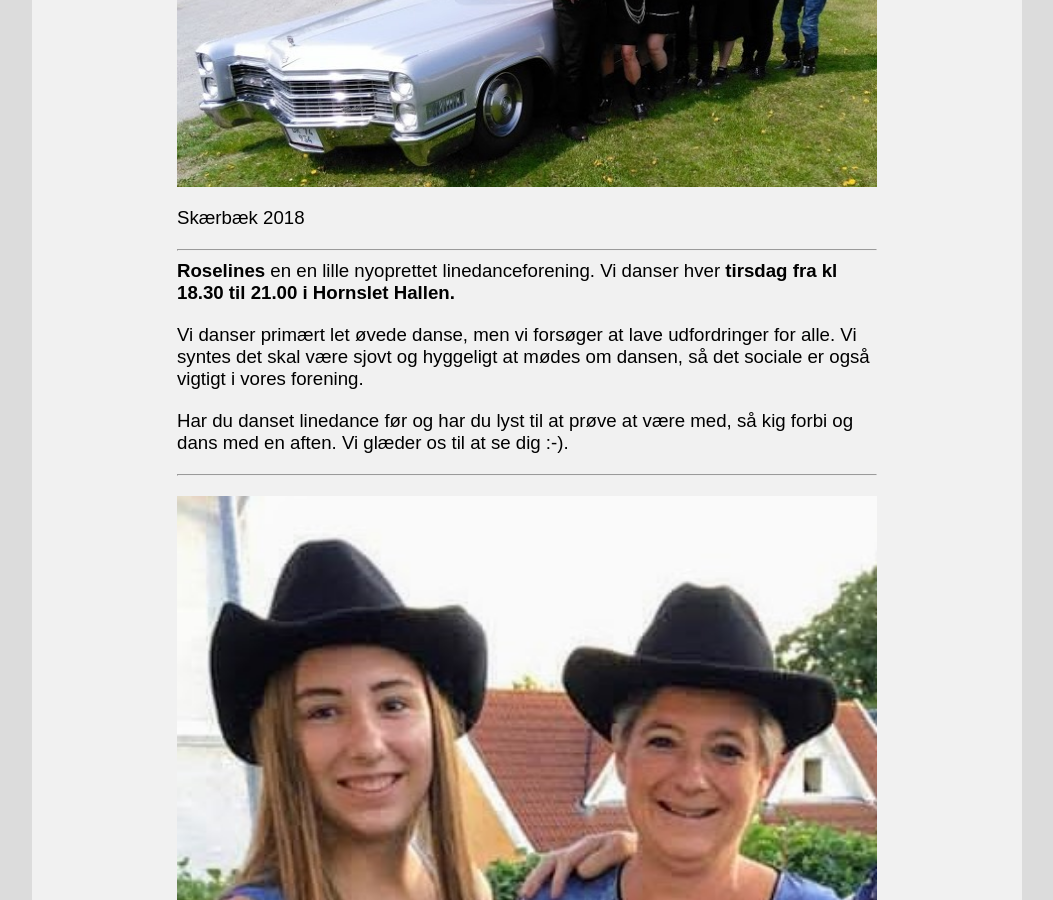
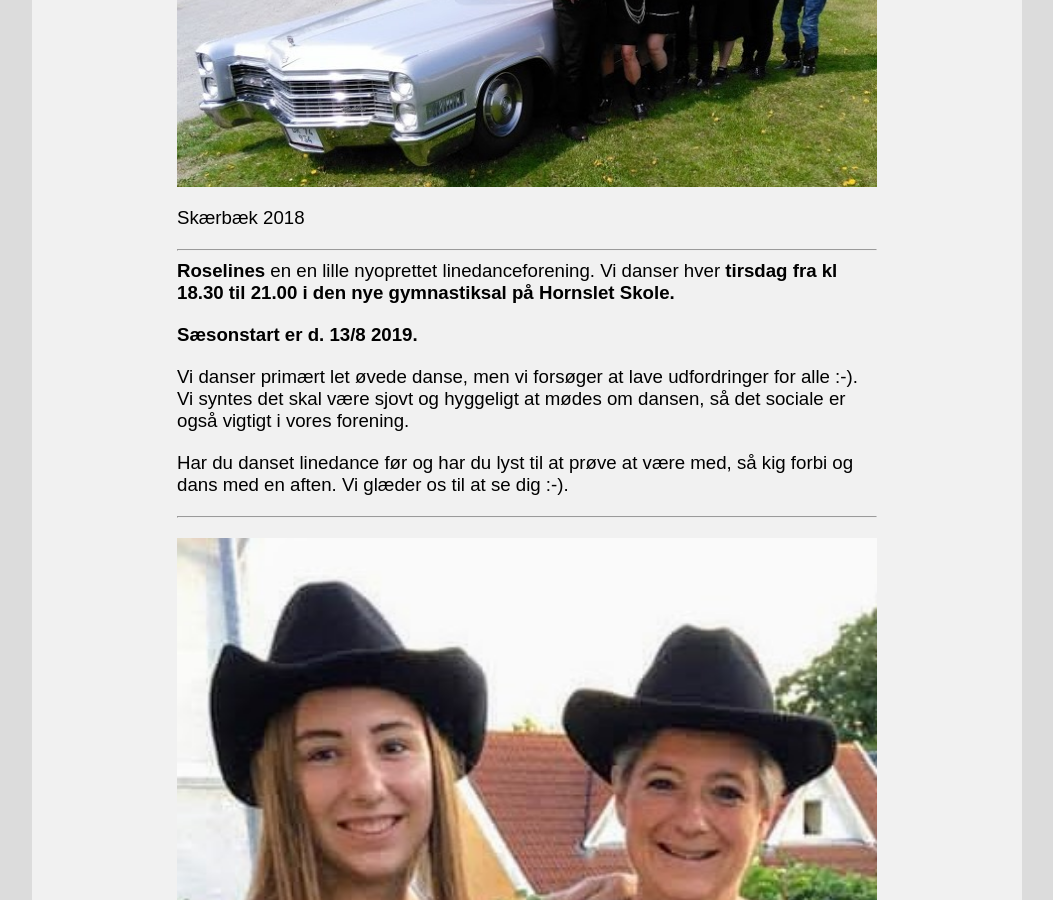
Before and after one commit to lonemathiasen/lonemathiasen.github.io, a Jekyll site: the page built from index.md, in a window 1280 px wide and 900 px high, scrolled down 408 px. Shown: the whole window, without its empty margins (113-1166 px from the left). Built offline with Jekyll 4.4.1, drawn with Linux system fonts in a browser that asks for light colours.

Commit message:
Update index.md

```diff
--- a/index.md
+++ b/index.md
@@ -11,9 +11,11 @@ Skærbæk 2018
 
 ---
 
-**Roselines** en en lille nyoprettet linedanceforening. Vi danser hver **tirsdag fra kl 18.30 til 21.00 i Hornslet Hallen.**
+**Roselines** en en lille nyoprettet linedanceforening. Vi danser hver **tirsdag fra kl 18.30 til 21.00 i den nye gymnastiksal på Hornslet Skole.**
 
-Vi danser primært let øvede danse, men vi forsøger at lave udfordringer for alle. Vi syntes det skal være sjovt og hyggeligt at mødes om dansen, så det sociale er også vigtigt i vores forening.
+**Sæsonstart er d. 13/8 2019.**
+
+Vi danser primært let øvede danse, men vi forsøger at lave udfordringer for alle :-). Vi syntes det skal være sjovt og hyggeligt at mødes om dansen, så det sociale er også vigtigt i vores forening.
 
 Har du danset linedance før og har du lyst til at prøve at være med, så kig forbi og dans med en aften. Vi glæder os til at se dig :-).
 
```
